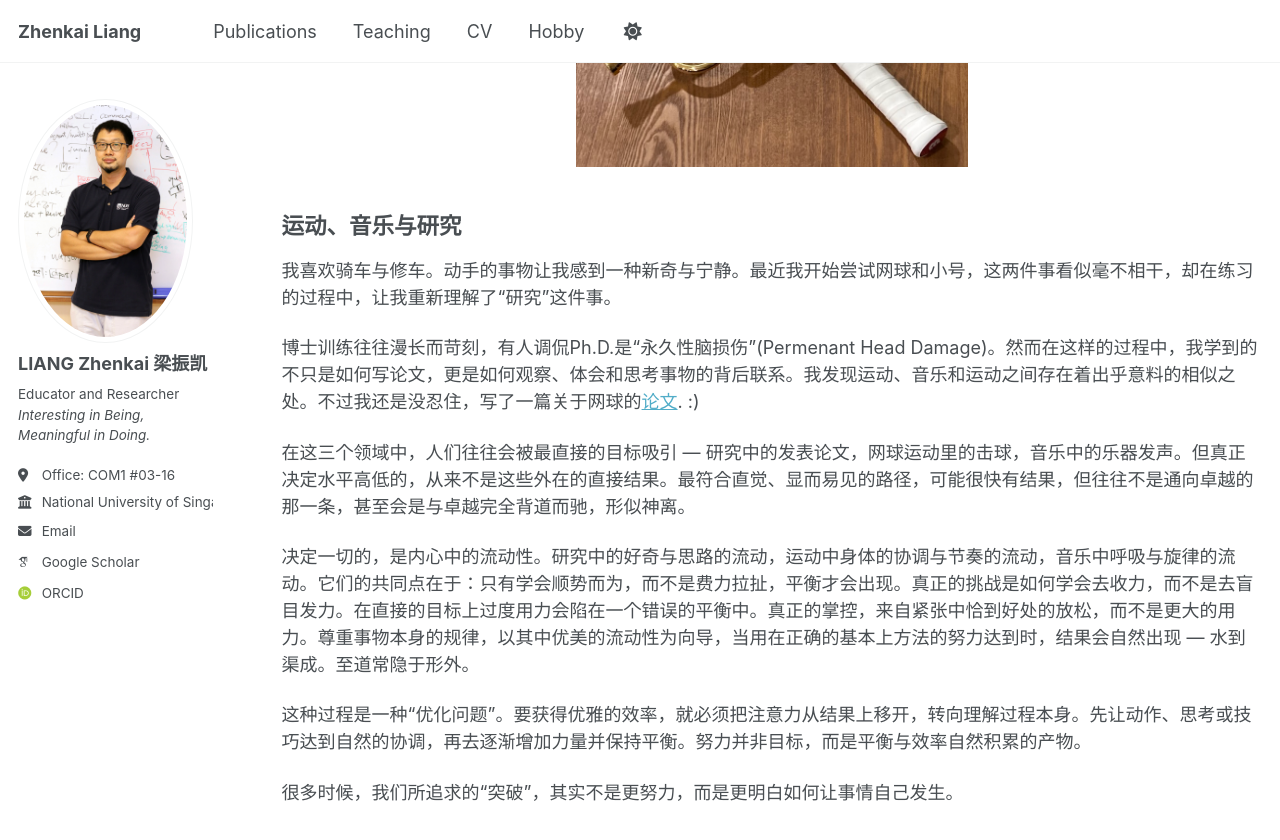
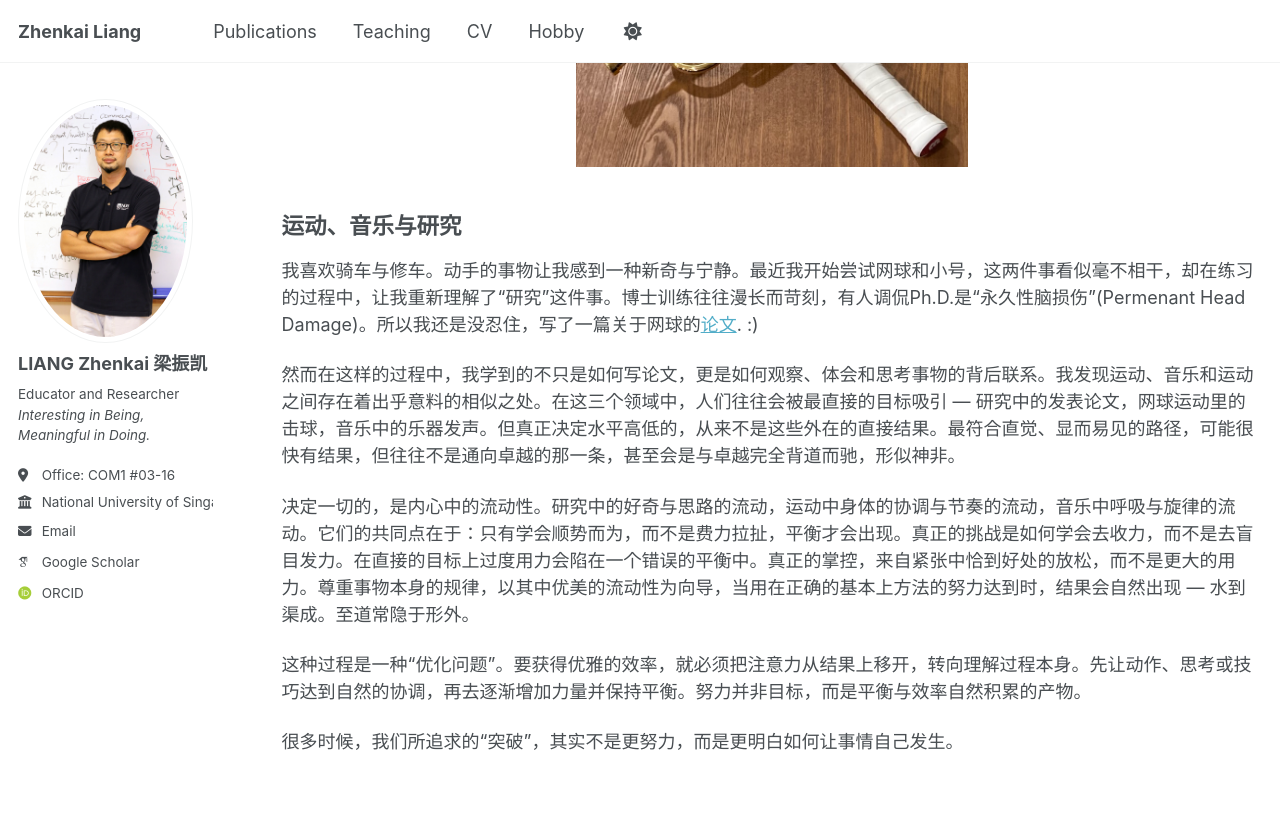
Before and after one commit to zhenkai-liang/zhenkai-liang.github.io, a Jekyll site: the page built from _pages/hobby.md, in a window 1280 px wide and 900 px high, scrolled down 1040 px. Shown: the top 840 px of the window. Built offline with Jekyll 4.4.1, drawn with Linux system fonts in a browser that asks for light colours; some web fonts are replaced; a script that is not in the unit is left out.

Commit message:
Update hobby.md

```diff
--- a/_pages/hobby.md
+++ b/_pages/hobby.md
@@ -35,11 +35,9 @@ Often, the breakthrough we seek does not come from greater efforts, but from lea
 运动、音乐与研究
 -------------
 
-我喜欢骑车与修车。动手的事物让我感到一种新奇与宁静。最近我开始尝试网球和小号，这两件事看似毫不相干，却在练习的过程中，让我重新理解了“研究”这件事。
+我喜欢骑车与修车。动手的事物让我感到一种新奇与宁静。最近我开始尝试网球和小号，这两件事看似毫不相干，却在练习的过程中，让我重新理解了“研究”这件事。博士训练往往漫长而苛刻，有人调侃Ph.D.是“永久性脑损伤”(Permenant Head Damage)。所以我还是没忍住，写了一篇关于网球的[论文](https://tennis-ans.github.io). :)
 
-博士训练往往漫长而苛刻，有人调侃Ph.D.是“永久性脑损伤”(Permenant Head Damage)。然而在这样的过程中，我学到的不只是如何写论文，更是如何观察、体会和思考事物的背后联系。我发现运动、音乐和运动之间存在着出乎意料的相似之处。不过我还是没忍住，写了一篇关于网球的[论文](https://tennis-ans.github.io). :)
-
-在这三个领域中，人们往往会被最直接的目标吸引 — 研究中的发表论文，网球运动里的击球，音乐中的乐器发声。但真正决定水平高低的，从来不是这些外在的直接结果。最符合直觉、显而易见的路径，可能很快有结果，但往往不是通向卓越的那一条，甚至会是与卓越完全背道而驰，形似神离。
+然而在这样的过程中，我学到的不只是如何写论文，更是如何观察、体会和思考事物的背后联系。我发现运动、音乐和运动之间存在着出乎意料的相似之处。在这三个领域中，人们往往会被最直接的目标吸引 — 研究中的发表论文，网球运动里的击球，音乐中的乐器发声。但真正决定水平高低的，从来不是这些外在的直接结果。最符合直觉、显而易见的路径，可能很快有结果，但往往不是通向卓越的那一条，甚至会是与卓越完全背道而驰，形似神非。
 
 决定一切的，是内心中的流动性。研究中的好奇与思路的流动，运动中身体的协调与节奏的流动，音乐中呼吸与旋律的流动。它们的共同点在于：只有学会顺势而为，而不是费力拉扯，平衡才会出现。真正的挑战是如何学会去收力，而不是去盲目发力。在直接的目标上过度用力会陷在一个错误的平衡中。真正的掌控，来自紧张中恰到好处的放松，而不是更大的用力。尊重事物本身的规律，以其中优美的流动性为向导，当用在正确的基本上方法的努力达到时，结果会自然出现 — 水到渠成。至道常隐于形外。
 
```
